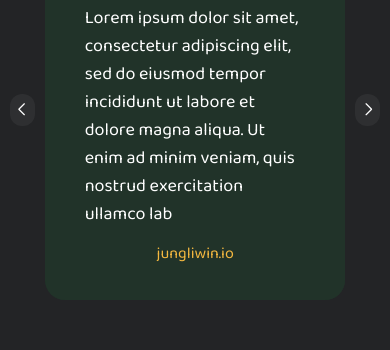
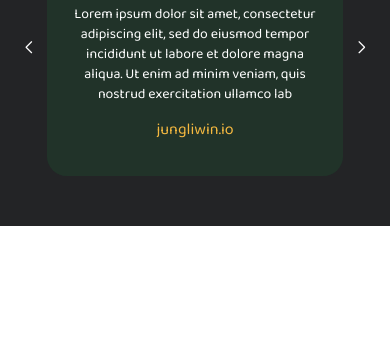
Before and after one commit to ArtemUholkov/50-crowns, a plain HTML site: page index.html in a window 390 px wide. Shown: the part 5176-5526 px from the top of the page. After the commit the page ends 5402 px from the top, so only its background shows below. Drawn offline with nearby package versions, Linux system fonts and the light colour scheme.

Commit message:
slider ready with media

```diff
--- a/css/testimonials.css
+++ b/css/testimonials.css
@@ -92,3 +92,32 @@
   color: #b48931;
   transition: all 0.5s;
 }
+@media (max-width: 720px) {
+  .swiper {
+    max-width: 500px;
+  }
+}
+@media (max-width: 600px) {
+  .swiper {
+    max-width: 350px;
+  }
+}
+@media (max-width: 460px) {
+  .swiper {
+    max-width: 296px;
+  }
+  .testimonials_slider_text {
+    font-size: 14px;
+    line-height: 20px;
+    text-align: center;
+  }
+  .swiper-slide {
+    padding: 24px 20px 32px;
+  }
+  .swiper-button-next,
+  .swiper-button-prev {
+    height: 15px;
+    width: 15px;
+    background: transparent;
+  }
+}
```
